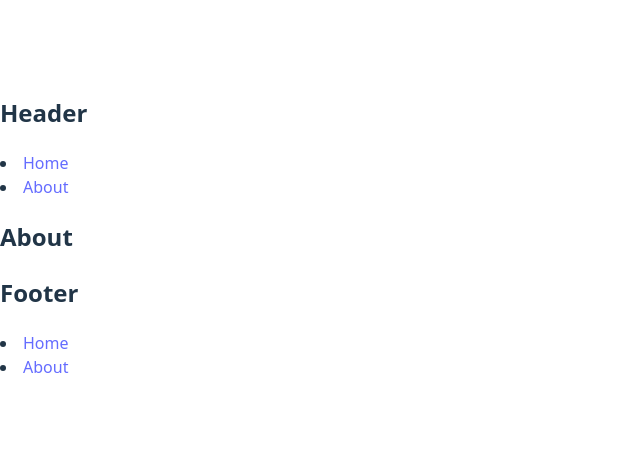
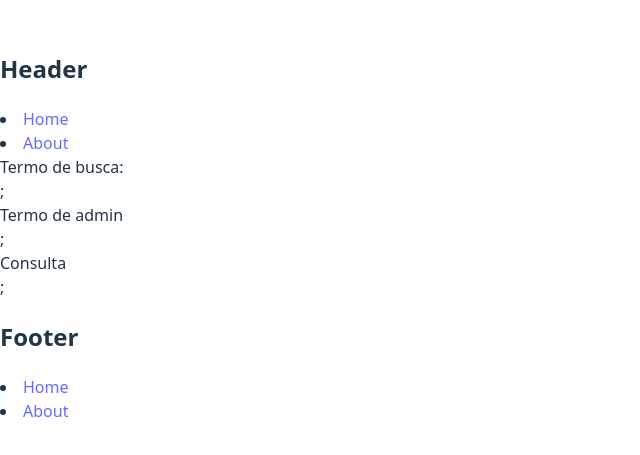
Before and after one commit to ZanonDeAndrade/DesenvolvimentoSistemas, a React (Vite) app: page /about in a window 1280 px wide. Shown: the part 173-628 px from the top of the page, without its empty margins (0-640 px from the left). Built offline with nearby package versions, Linux system fonts and the light colour scheme.

Commit message:
Qery params

```diff
--- a/src/components/About.tsx
+++ b/src/components/About.tsx
@@ -1,5 +1,17 @@
-export default function About (){
-    return(
-        <h2>About</h2>
-    )
-};
+import { useSearchParams } from "react-router";
+
+function About (){
+    const [searchParams] = useSearchParams();
+    const term = searchParams.get('term');
+    const admin = searchParams.get('admin');
+    const consulta= searchParams.get('consulta');
+
+    return (<>
+        <div>Termo de busca: {term}</div>;
+        <div>Termo de admin {admin}</div>;
+        <div>Consulta {consulta}</div>;
+        </>);
+}
+
+
+export default About;
```
